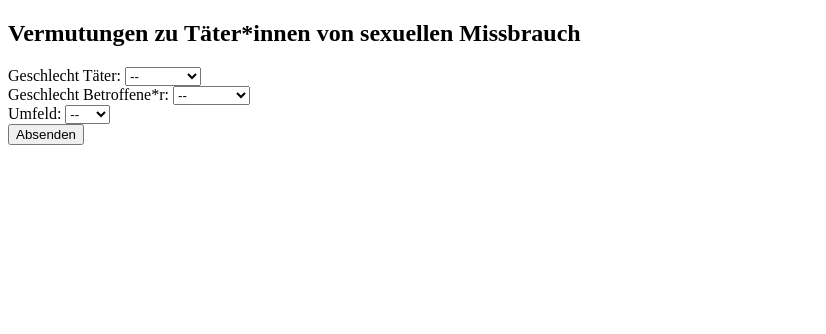
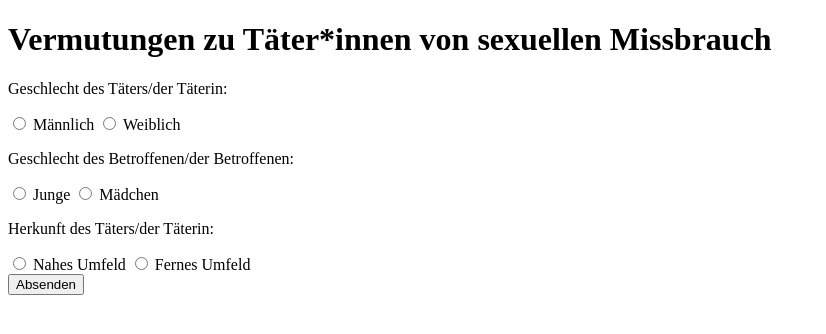
Before and after one commit to Zebile/Vermutungen, a plain HTML site: page frontend/index.html in a window 1280 px wide. Shown: the whole page, without its empty margins (0-826 px from the left). Drawn offline with nearby package versions, Linux system fonts and the light colour scheme.

Commit message:
Update index.html

```diff
--- a/frontend/index.html
+++ b/frontend/index.html
@@ -1,46 +1,53 @@
 <!DOCTYPE html>
 <html lang="de">
 <head>
-  <meta charset="utf-8">
-  <title>Studie zu sexuellem Missbrauch</title>
+  <meta charset="UTF-8" />
+  <meta name="viewport" content="width=device-width, initial-scale=1.0" />
+  <title>Studie zu Missbrauchstätern</title>
+  <link rel="stylesheet" href="style.css" />
   <script src="https://cdn.jsdelivr.net/npm/chart.js"></script>
-  <script src="script.js"></script>
 </head>
 <body>
-  <div id="form">
-    <h2>Vermutungen zu Täter*innen von sexuellen Missbrauch</h2>
+  <div class="container">
+    <h1>Vermutungen zu Täter*innen von sexuellen Missbrauch</h1>
     <form id="voteForm">
-      <label>
-        Geschlecht Täter:
-        <select name="gender_perp" required>
-          <option value="">--</option>
-          <option value="männlich">männlich</option>
-          <option value="weiblich">weiblich</option>
-        </select>
-      </label><br>
-      <label>
-        Geschlecht Betroffene*r:
-        <select name="gender_victim" required>
-          <option value="">--</option>
-          <option value="Junge">Junge</option>
-          <option value="Mädchen">Mädchen</option>
-        </select>
-      </label><br>
-      <label>
-        Umfeld:
-        <select name="relation" required>
-          <option value="">--</option>
-          <option value="nah">nah</option>
-          <option value="fern">fern</option>
-        </select>
-      </label><br>
+      <div class="frage">
+        <p>Geschlecht des Täters/der Täterin:</p>
+        <label><input type="radio" name="taeter" value="maennlich" required /> Männlich</label>
+        <label><input type="radio" name="taeter" value="weiblich" /> Weiblich</label>
+      </div>
+      <div class="frage">
+        <p>Geschlecht des Betroffenen/der Betroffenen:</p>
+        <label><input type="radio" name="betroffener" value="junge" required /> Junge</label>
+        <label><input type="radio" name="betroffener" value="maedchen" /> Mädchen</label>
+      </div>
+      <div class="frage">
+        <p>Herkunft des Täters/der Täterin:</p>
+        <label><input type="radio" name="umfeld" value="nah" required /> Nahes Umfeld</label>
+        <label><input type="radio" name="umfeld" value="fern" /> Fernes Umfeld</label>
+      </div>
       <button type="submit">Absenden</button>
     </form>
   </div>
 
-  <div id="results" style="display:none;">
-    <h2>Ergebnisse (letzte 2 Stunden)</h2>
-    <canvas id="chart"></canvas>
-  </div>
+  <script>
+    document.getElementById("voteForm").addEventListener("submit", async (e) => {
+      e.preventDefault();
+
+      const data = {
+        taeter: document.querySelector('input[name="taeter"]:checked').value,
+        betroffener: document.querySelector('input[name="betroffener"]:checked').value,
+        umfeld: document.querySelector('input[name="umfeld"]:checked').value,
+      };
+
+      await fetch("/api/vote", {
+        method: "POST",
+        headers: { "Content-Type": "application/json" },
+        body: JSON.stringify(data),
+      });
+
+      window.location.href = "/ergebnisse.html";
+    });
+  </script>
 </body>
 </html>
```
